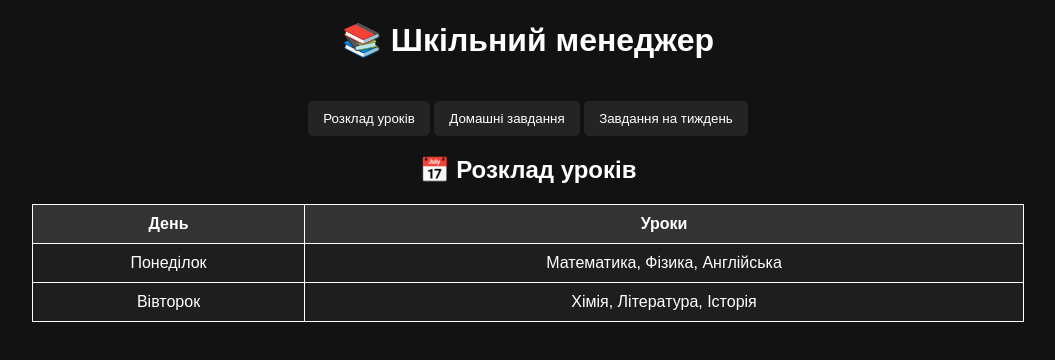
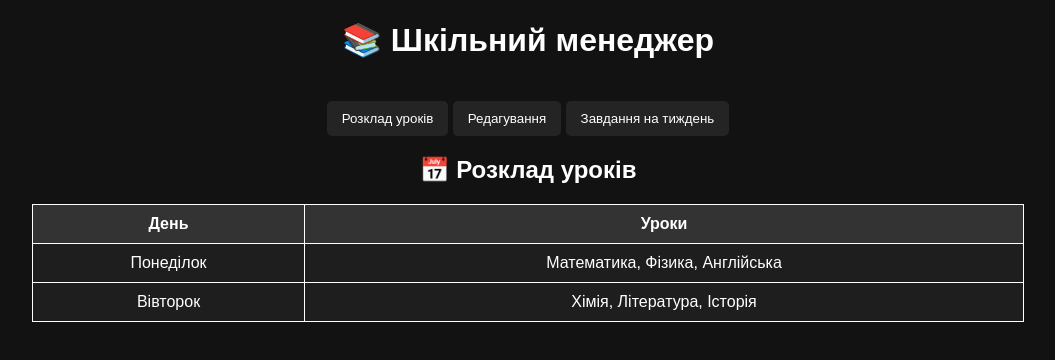
Before and after one commit to Stich3/HomeWorkTest, a website: page index.html in a window 1280 px wide. Shown: the whole page, without its empty margins (112-1167 px from the left). Drawn offline with Linux system fonts and the light colour scheme; no server answers.

Commit message:
Update index.html

```diff
--- a/index.html
+++ b/index.html
@@ -13,7 +13,7 @@
 <!-- Навігація -->
 <div class="menu">
     <button onclick="showSection('schedule')">Розклад уроків</button>
-    <button onclick="authenticate()">Домашні завдання</button>
+    <button onclick="authenticate()">Редагування</button>
     <button onclick="showSection('weekly-tasks')">Завдання на тиждень</button>
 </div>
 
```
